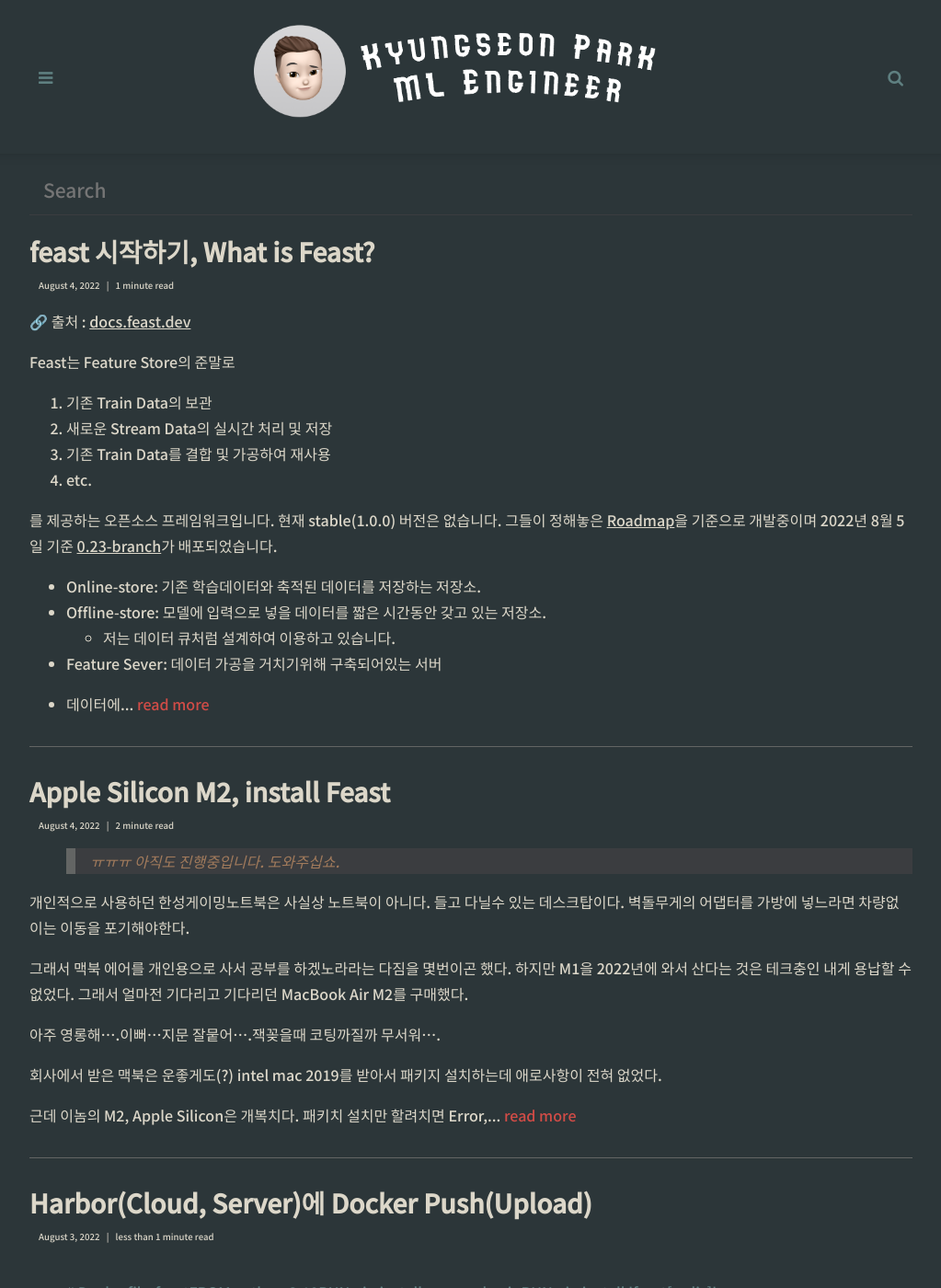
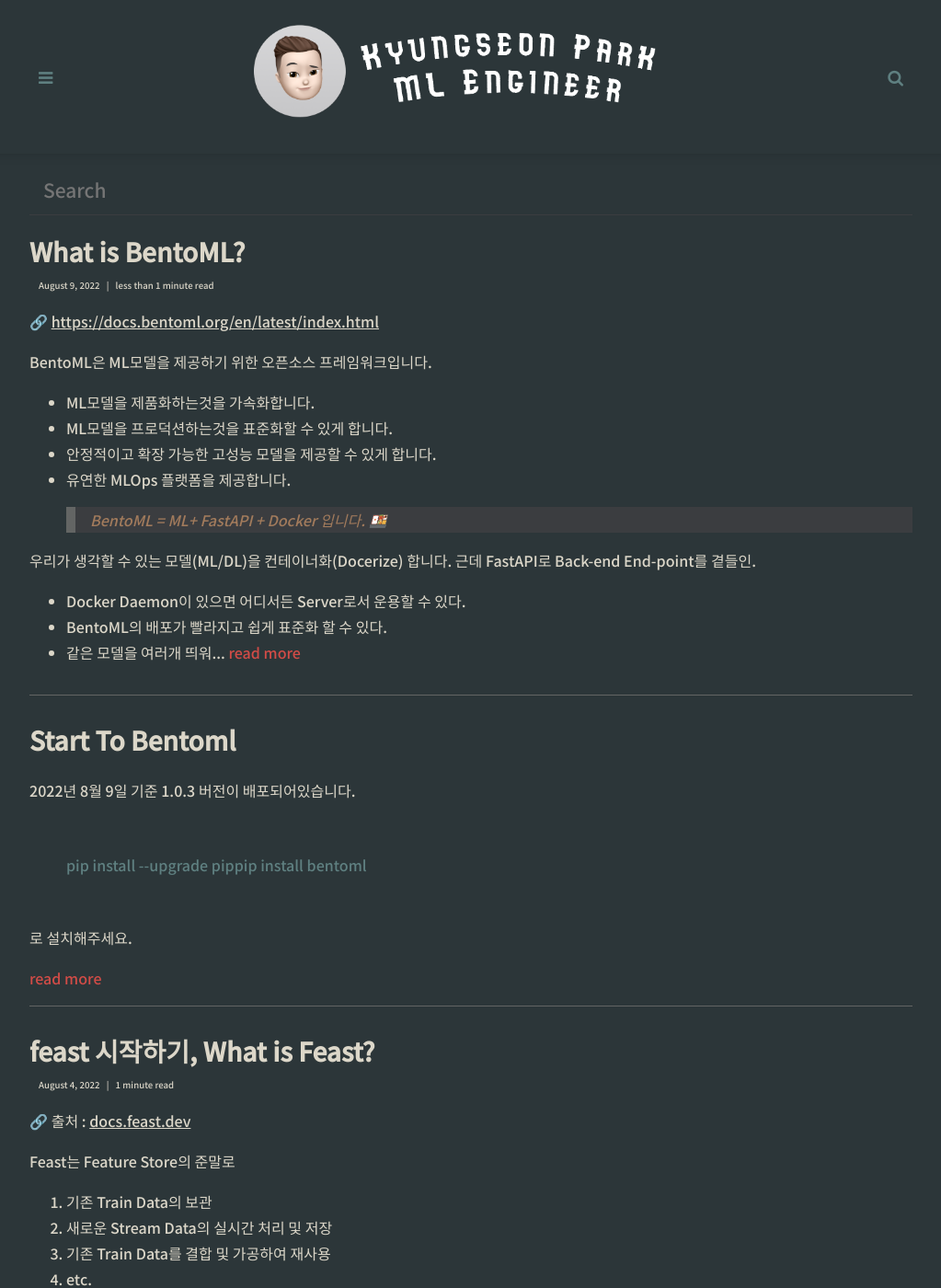
Before and after one commit to kyungseonpark/kyungseonpark.github.io, a Jekyll site: the page built from _pages/archive.html, in a window 1280 px wide and 1400 px high. Shown: the whole window at 92% size, without its empty margins (128-1151 px from the left). Built offline with Jekyll 4.4.1, drawn with Linux system fonts in a browser that asks for light colours; some of the changed text lies outside the part shown.

Commit message:
[post] what is bentoml

````diff
--- a/_posts/2022-08-01-how-to-blog-posting.markdown
+++ b/_posts/2022-08-01-how-to-blog-posting.markdown
@@ -20,6 +20,8 @@
 
  자기개발 비용이라고 생각할 수 있지만....닭강정 하나 사먹는게 더 좋아서 gitblog를 시작하게되었다. 근데 markdown으로 하려니 너무 어려워 정리해놓고 틈틈히 컨닝하면서 작성하기 위해 작성하는 글이다.
 
+> 참고로 Jekyll을 사용해서 포스팅중입니다.
+
 ## 포스팅정보 정리(YAML)
 
 ```yaml
@@ -39,7 +41,7 @@
 
  Typora를 통해 작성할것같다. 이미지 저장폴더만 잘 지정해놓으면 알아서 잡힌다. 너무 편하다.
 
-<img alt="신난다 &amp;gt; 짤투데이" height="80%" src="../assets/img/posts/2022-08-01-how-to-blog-posting/KKAA_KKAA.gif" width="80%"/>
+<img alt="신난다 &amp;gt; 짤투데이" height="50%" src="../assets/img/posts/2022-08-01-how-to-blog-posting/KKAA_KKAA.gif" width="50%"/>
 
  블로그 꾸미느라 시간가는줄 몰랐다. 나의 섬세함을 한껏 뽐냈다.
 
@@ -73,7 +75,18 @@
 Notion처럼 동영상(YouTube)이나 웹을 직접 화면에 넣기위해 사용하면 좋을것같다.
 
 ```html
-<iframe width="560" height="315" src="https://kyungseonpark.github.io/" title="PKS Git-Blog" frameborder="0" allow="accelerometer; autoplay; clipboard-write; encrypted-media; gyroscope; picture-in-picture" allowfullscreen></iframe>
+<iframe src="https://kyungseonpark.github.io/" title="PKS Git-Blog" allow="accelerometer; autoplay; clipboard-write; encrypted-media; gyroscope; picture-in-picture" allowfullscreen></iframe>
+```
+
+```css
+.page-content > iframe {
+  position: relative;
+  top: 5px;
+  left: 0;
+  width: 100%;
+  height: 300px;
+  border: none;
+}
 ```
 
 <iframe src="https://kyungseonpark.github.io/" title="PKS Git-Blog" allow="accelerometer; autoplay; clipboard-write; encrypted-media; gyroscope; picture-in-picture" allowfullscreen></iframe>
@@ -86,6 +99,52 @@
 
 🔗 <a href="https://kyungseonpark.github.io/">PKS Git-blog</a>
 
+## Emoji 사용하기
+
+원본 Gemfile에
+
+```ruby
+source 'https://rubygems.org'
+
+gem 'jekyll'
+
+group :jekyll_plugins do
+  gem "jekyll-paginate"
+  gem "jekyll-feed"
+  gem "jekyll-sitemap"
+end
+```
+
+Gem 'jemoji'를 추가하고
+
+```ruby
+source 'https://rubygems.org'
+
+gem 'jekyll'
+
+group :jekyll_plugins do
+  gem "jekyll-paginate"
+  gem "jekyll-feed"
+  gem "jekyll-sitemap"
+  gem "jemoji" #여기요 여기.
+end
+```
+
+_config.yml 파일에는
+
+```yaml
+plugins:
+  - jemoji
+```
+
+를 추가하여 사용하면 된다.
+
+하지만,
+
+jemoji는 image 속성을 사용하기 때문에....내 테마에서는 적용이 잘 안되더라.
+
+그래서 ctrl+cmd+space를 사용해서 그냥 이모지 입력해서 사용하는게 젤 편하더군요. 😂
+
 ## 마무리
 
 아무턴가네 맞든 말든 내가 공부하고 생각한 것들을 정리하며 쓸 생각이다.
--- /dev/null
+++ b/_posts/2022-08-09-start-to-bentoml.md
@@ -0,0 +1,10 @@
+## BentoML 설치
+
+2022년 8월 9일 기준 1.0.3 버전이 배포되어있습니다.
+
+```shell
+pip install --upgrade pip
+pip install bentoml
+```
+
+로 설치해주세요.
--- /dev/null
+++ b/_posts/2022-08-09-what-is-bentoml.md
@@ -0,0 +1,51 @@
+---
+layout: post
+read_time: true
+show_date: true
+title: What is BentoML?
+date: 2022-08-08 12:29:12 -0600
+description: description about BentoML.
+img: posts/cover/bento.jpg
+tags: [gitblog, post]
+author: Kyungseon Park
+github: kyungseonpark
+toc: yes
+---
+
+# What is BentoML?
+
+🔗 <a href="https://docs.bentoml.org/en/latest/index.html">https://docs.bentoml.org/en/latest/index.html</a>
+
+BentoML은 ML모델을 제공하기 위한 오픈소스 프레임워크입니다.
+
+- ML모델을 제품화하는것을 가속화합니다.
+- ML모델을 프로덕션하는것을 표준화할 수 있게 합니다.
+- 안정적이고 확장 가능한 고성능 모델을 제공할 수 있게 합니다.
+- 유연한 MLOps 플랫폼을 제공합니다.
+
+
+
+## 간단한 정의
+
+> ***BentoML = ML+ FastAPI + Docker 입니다. 🍱***
+
+![Getting Started with Docker & Fast API 🚀🚀 - DEV Community](../assets/img/posts/2022-08-09-start-to-bentoml/l4jt274288k241g94r66.png)
+
+우리가 생각할 수 있는 모델(ML/DL)을 컨테이너화(Docerize) 합니다. 근데 FastAPI로 Back-end End-point를 곁들인.
+
+<img src="../assets/img/posts/2022-08-09-start-to-bentoml/img.png" alt="휴먼강록체, 근데 이제 ~를 곁들인" style="zoom:50%;" />
+
+### Docker가 있어서 BentoML이 갖는 장점
+
+- Docker Daemon이 있으면 어디서든 Server로서 운용할 수 있다.
+- BentoML의 배포가 빨라지고 쉽게 표준화 할 수 있다.
+- 같은 모델을 여러개 띄워 확장성을 쉽게 넓힐 수 있다. (like Scale-Out)
+- 리소스 사용량 체크가 쉬움.
+
+### FastAPI가 있어서 BentoML이 갖는 장점
+
+- 쉬운 API 추가
+- 쉬운 API 사용
+- 쉬운 마이그레이션
+- 쉬운 보안 적용
+- Customize가 쉬워짐.
````
Also changed, not shown: assets/img/posts/2022-08-09-start-to-bentoml/img.png (added), assets/img/posts/2022-08-09-start-to-bentoml/l4jt274288k241g94r66.png (added), assets/img/posts/cover/bento.jpg (added).
